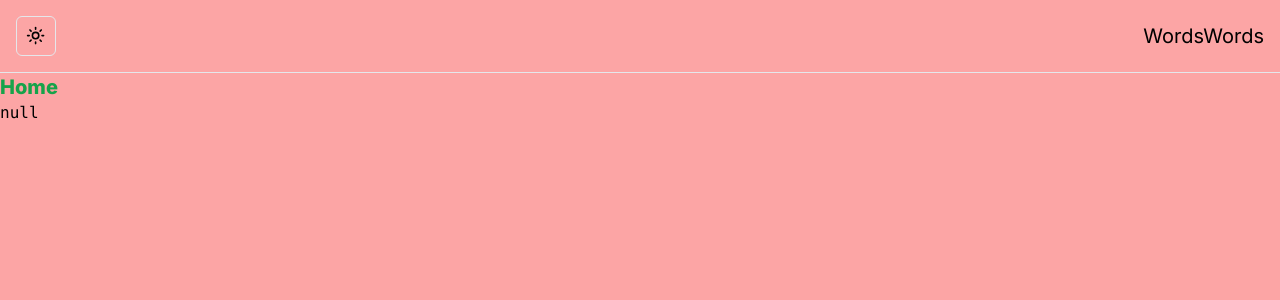
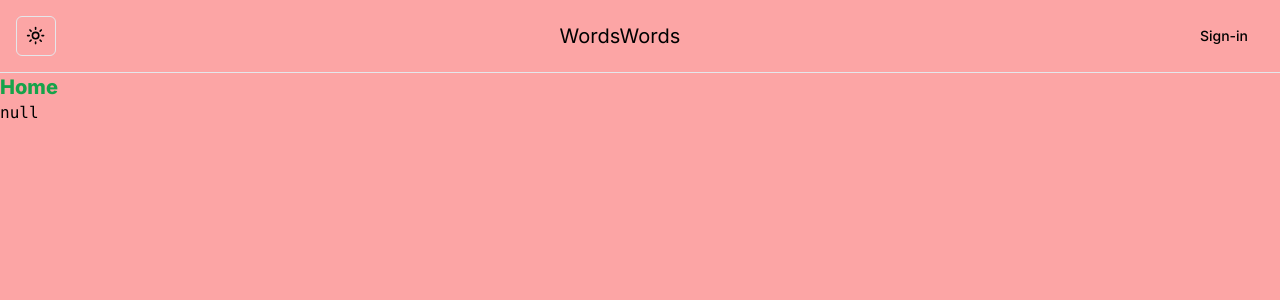
Before and after one commit to B3N101/WordsWords, a Next.js app in the folder frontend/: page / in a window 1280 px wide. Shown: the top 300 px of the page. Built offline with nearby package versions, Linux system fonts and the light colour scheme; no server answers.

Commit message:
added sign in and sign out button

```diff
--- a/frontend/auth/auth.ts
+++ b/frontend/auth/auth.ts
@@ -1,4 +1,4 @@
 import NextAuth from "next-auth";
 import GitHub from "next-auth/providers/github";
 import Google from "next-auth/providers/google";
-export const { handlers, auth } = NextAuth({ providers: [GitHub, Google] }); // exports auth function and handlers object(for http requests)
+export const { handlers, auth , signIn, signOut} = NextAuth({ providers: [GitHub, Google] }); // exports auth function and handlers object(for http requests)
--- a/frontend/components/NavBar.tsx
+++ b/frontend/components/NavBar.tsx
@@ -2,12 +2,13 @@
 import { Button } from "@/components/ui/button";
 import { ThemeProvider } from "@/components/theme-provider";
 import { ModeToggle } from "@/components/ui/mode-toggle";
+import { auth, signIn, signOut} from '@/auth/auth'
 import { cn } from "@/lib/utils";
 import Link from "next/link";
 
 export default async function NavBar() {
-  // const session = await auth();
-  // const user = session?.user;
+  const session = await auth();
+  const user = session?.user;
 
   return (
     <nav className="flex w-full items-center justify-between border-b p-4 text-xl font-sans antialiased">
@@ -20,14 +21,29 @@ export default async function NavBar() {
         <ModeToggle />
       </ThemeProvider>
       <div>WordsWords</div>
-      {/* {user ? <SignOutButton /> : <SignInButton />} */}
+      {user ? <SignOutButton /> : <SignInButton />}
     </nav>
   );
 }
 
+
 function SignInButton() {
-  return <Button type="submit">Sign-in</Button>;
+  return (
+    <form action={async () => {
+        "use server"
+        await signIn();
+    }}>
+        <Button type="submit">Sign-in</Button>
+    </form>
+  )
 }
 function SignOutButton() {
-  return <Button type="submit">Sign-out</Button>;
+  return (
+    <form action={async () => {
+        "use server"
+        await signOut();
+    }}>
+        <Button type="submit">Sign-in</Button>
+    </form>
+  )
 }
```
